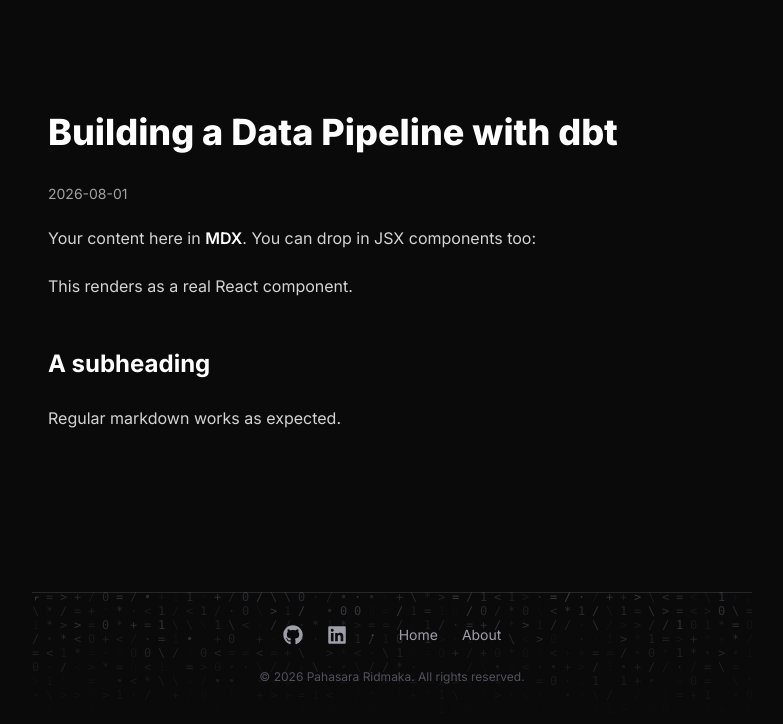
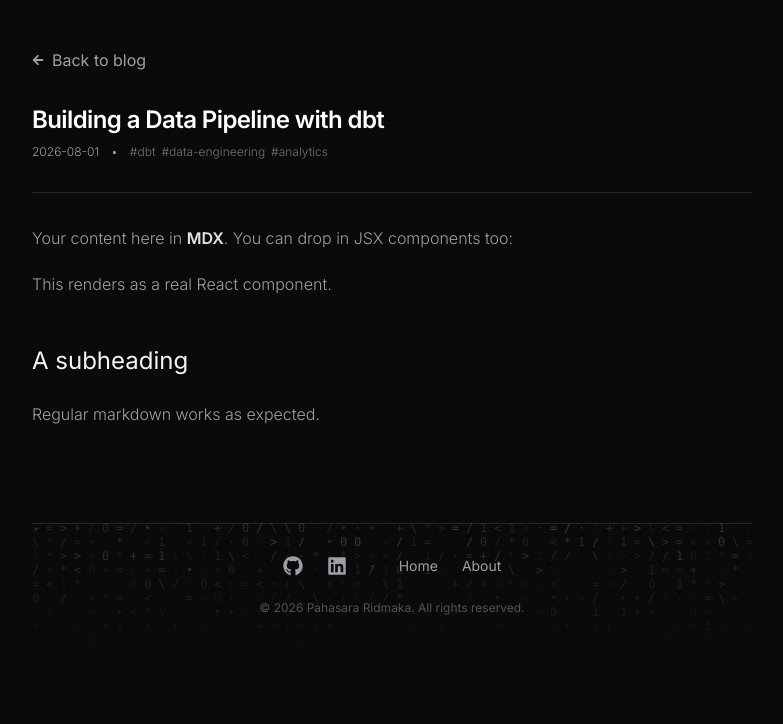
Before and after one commit to pahasara-ridmaka/portfolio-v2, a Next.js app: page /blog/my-first-post in a window 1280 px wide. Shown: the top 724 px of the page, without its empty margins (248-1031 px from the left). Built offline with nearby package versions, Linux system fonts and the light colour scheme.

Commit message:
refactor: enhance blog post and index pages with improved layout and navigation

```diff
--- a/app/blog/[slug]/page.tsx
+++ b/app/blog/[slug]/page.tsx
@@ -1,8 +1,10 @@
+import Link from "next/link";
 import { notFound } from "next/navigation";
 import { MDXRemote } from "next-mdx-remote/rsc";
 import remarkGfm from "remark-gfm";
 import rehypePrettyCode from "rehype-pretty-code";
 import { getAllSlugs, getPostBySlug } from "@/lib/blog";
+import { FaArrowLeft } from "react-icons/fa";
 import type { Metadata } from "next";
 
 export function generateStaticParams() {
@@ -26,7 +28,7 @@ export async function generateMetadata({
       description: post.excerpt,
       type: "article",
       publishedTime: post.date,
-      url: `/blog/${slug}`, // resolved against metadataBase, see step 7
+      url: `/blog/${slug}`,
     },
     twitter: {
       card: "summary_large_image",
@@ -51,9 +53,44 @@ export default async function BlogPostPage({
   }
 
   return (
-    <article className="mx-auto max-w-3xl px-4 py-16 prose prose-neutral dark:prose-invert">
-      <h1>{post.title}</h1>
-      <p className="text-sm text-muted-foreground">{post.date}</p>
+    <div className="flex flex-col gap-8">
+      {/* Back to Blog */}
+      <div>
+        <Link
+          href="/blog"
+          className="inline-flex items-center gap-2 text-md text-zinc-400 hover:text-white transition-colors duration-200"
+        >
+          <FaArrowLeft className="w-3 h-3" />
+          Back to blog
+        </Link>
+      </div>
+
+      {/* Post Header */}
+      <header className="flex flex-col gap-2">
+        <h1 className="text-xl sm:text-2xl font-semibold text-white tracking-tight">
+          {post.title}
+        </h1>
+        <div className="flex items-center gap-3 text-xs text-zinc-400 font-light">
+          <span>{post.date}</span>
+          {post.tags && post.tags.length > 0 && (
+            <>
+              <span>•</span>
+              <div className="flex gap-1.5">
+                {post.tags.map((tag) => (
+                  <span key={tag} className="text-zinc-500">
+                    #{tag}
+                  </span>
+                ))}
+              </div>
+            </>
+          )}
+        </div>
+      </header>
+
+      <hr className="border-zinc-800" />
+
+      {/* Post Content */}
+      <article className="prose prose-invert prose-zinc max-w-none text-zinc-400 font-light text-sm sm:text-base leading-relaxed prose-headings:text-zinc-100 prose-headings:font-normal prose-a:text-white prose-a:underline prose-strong:text-zinc-200 prose-code:text-zinc-200 prose-pre:border prose-pre:border-zinc-800 prose-pre:bg-zinc-900/50">
         <MDXRemote
           source={post.content}
           options={{
@@ -64,5 +101,6 @@ export default async function BlogPostPage({
           }}
         />
       </article>
+    </div>
   );
 }
--- a/app/blog/page.tsx
+++ b/app/blog/page.tsx
@@ -1,5 +1,6 @@
 import Link from "next/link";
 import { getAllPosts } from "@/lib/blog";
+import { FaArrowLeft } from "react-icons/fa";
 
 export const metadata = {
   title: "Blog",
@@ -10,19 +11,36 @@ export default function BlogIndexPage() {
   const posts = getAllPosts();
 
   return (
-    <section className="mx-auto max-w-3xl px-4 py-16">
-      <h1 className="mb-8 text-3xl font-bold">Blog</h1>
-      <div className="space-y-8">
+    <div className="flex flex-col gap-8">
+      {/* Back link */}
+      <div>
+        <Link
+          href="/"
+          className="inline-flex items-center gap-2 text-md text-zinc-400 hover:text-white transition-colors duration-200"
+        >
+          <FaArrowLeft className="w-3 h-3" />
+          Back to home
+        </Link>
+      </div>
+
+      <h2 className="text-sm font-medium text-zinc-200">Blog</h2>
+
+      {/* Posts List */}
+      <div className="flex flex-col">
         {posts.map((post) => (
-          <Link key={post.slug} href={`/blog/${post.slug}`} className="block group">
-            <h2 className="text-xl font-semibold group-hover:underline">
-              {post.title}
-            </h2>
-            <p className="text-sm text-muted-foreground">{post.date}</p>
-            <p className="mt-2 text-muted-foreground">{post.excerpt}</p>
-          </Link>
+          <div
+            key={post.slug}
+            className="font-light flex flex-col sm:flex-row gap-1 sm:gap-4 items-start sm:items-center justify-start text-zinc-400 text-sm py-2 transition-colors duration-200 hover:bg-zinc-800/30 rounded-lg px-2 -mx-2"
+          >
+            <span className="text-xs whitespace-nowrap">{post.date}</span>
+            <div className="flex-1 flex flex-col sm:flex-row gap-1 sm:gap-4 items-start sm:items-center justify-start">
+              <p className="text-white underline wrap-break-word">
+                <Link href={`/blog/${post.slug}`}>{post.title}</Link>
+              </p>
+            </div>
+          </div>
         ))}
       </div>
-    </section>
+    </div>
   );
 }
--- a/components/common/NavigationMenu.tsx
+++ b/components/common/NavigationMenu.tsx
@@ -1,9 +1,8 @@
-"use client"
+"use client";
 
-import * as React from "react"
-import Link from "next/link"
-import { motion } from "framer-motion"
-import { slideUp } from "@/lib/animations"
+import Link from "next/link";
+import { motion } from "framer-motion";
+import { slideUp } from "@/lib/animations";
 
 import {
   NavigationMenu,
@@ -11,8 +10,8 @@ import {
   NavigationMenuLink,
   NavigationMenuList,
   navigationMenuTriggerStyle,
-} from "@/components/ui/navigation-menu"
-import { FaGithub, FaLinkedin } from "react-icons/fa"
+} from "@/components/ui/navigation-menu";
+import { FaGithub, FaLinkedin } from "react-icons/fa";
 
 export function NavigationMenuDemo() {
   return (
@@ -22,11 +21,27 @@ export function NavigationMenuDemo() {
           <NavigationMenuItem>
             <NavigationMenuLink
               className={`${navigationMenuTriggerStyle()} transition-transform duration-200 hover:scale-110 active:scale-95`}
-              render={<a href="https://github.com/pahasara-ridmaka" target="_blank" rel="noopener noreferrer"><FaGithub/></a>}
+              render={
+                <a
+                  href="https://github.com/pahasara-ridmaka"
+                  target="_blank"
+                  rel="noopener noreferrer"
+                >
+                  <FaGithub />
+                </a>
+              }
             />
             <NavigationMenuLink
               className={`${navigationMenuTriggerStyle()} transition-transform duration-200 hover:scale-110 active:scale-95`}
-              render={<a href="https://www.linkedin.com/in/pahasara-ridmaka" target="_blank" rel="noopener noreferrer"><FaLinkedin/></a>}
+              render={
+                <a
+                  href="https://www.linkedin.com/in/pahasara-ridmaka"
+                  target="_blank"
+                  rel="noopener noreferrer"
+                >
+                  <FaLinkedin />
+                </a>
+              }
             />
           </NavigationMenuItem>
 
@@ -36,8 +51,14 @@ export function NavigationMenuDemo() {
               render={<Link href="/about">About</Link>}
             />
           </NavigationMenuItem>
+          <NavigationMenuItem>
+            <NavigationMenuLink
+              className={`${navigationMenuTriggerStyle()} transition-all duration-200 hover:scale-105 active:scale-95`}
+              render={<Link href="/blog">Blog</Link>}
+            />
+          </NavigationMenuItem>
         </NavigationMenuList>
       </NavigationMenu>
     </motion.div>
-  )
+  );
 }
```
Lines whose indentation alone changed are shown as unchanged.
